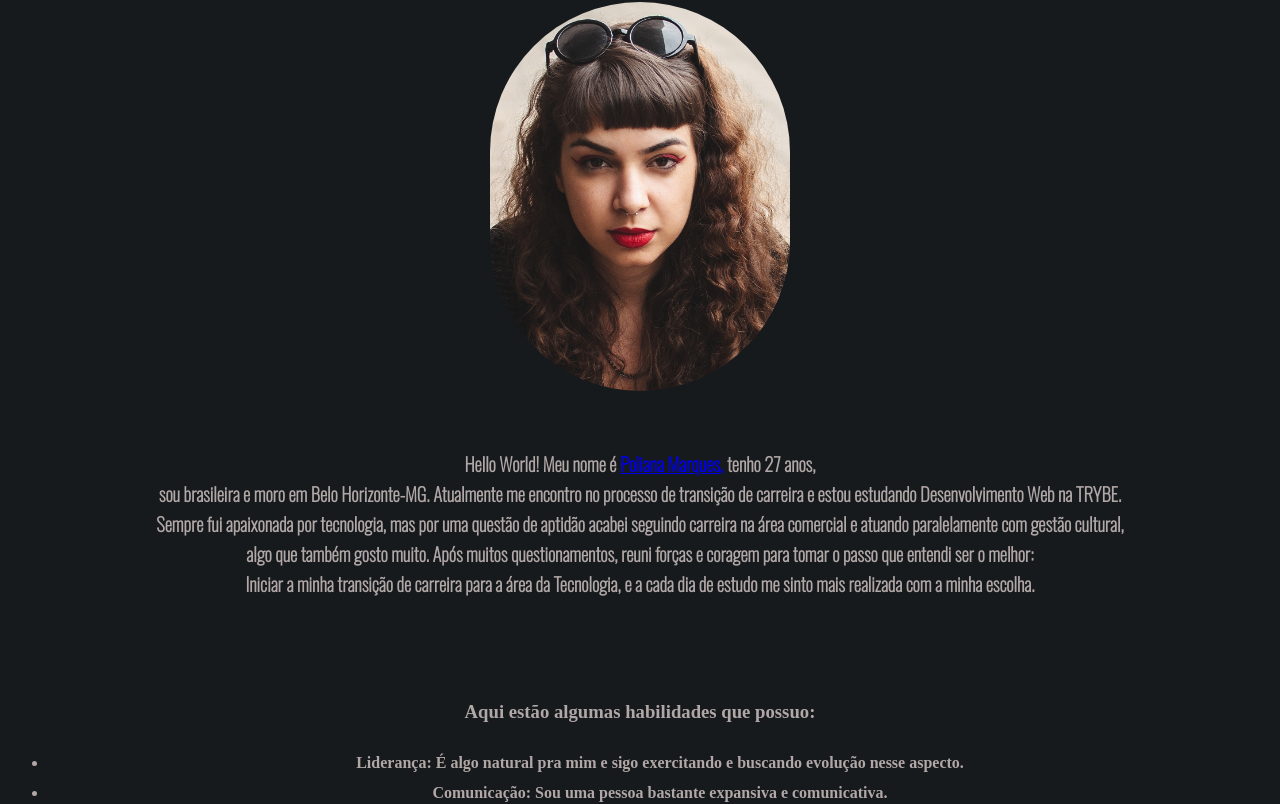
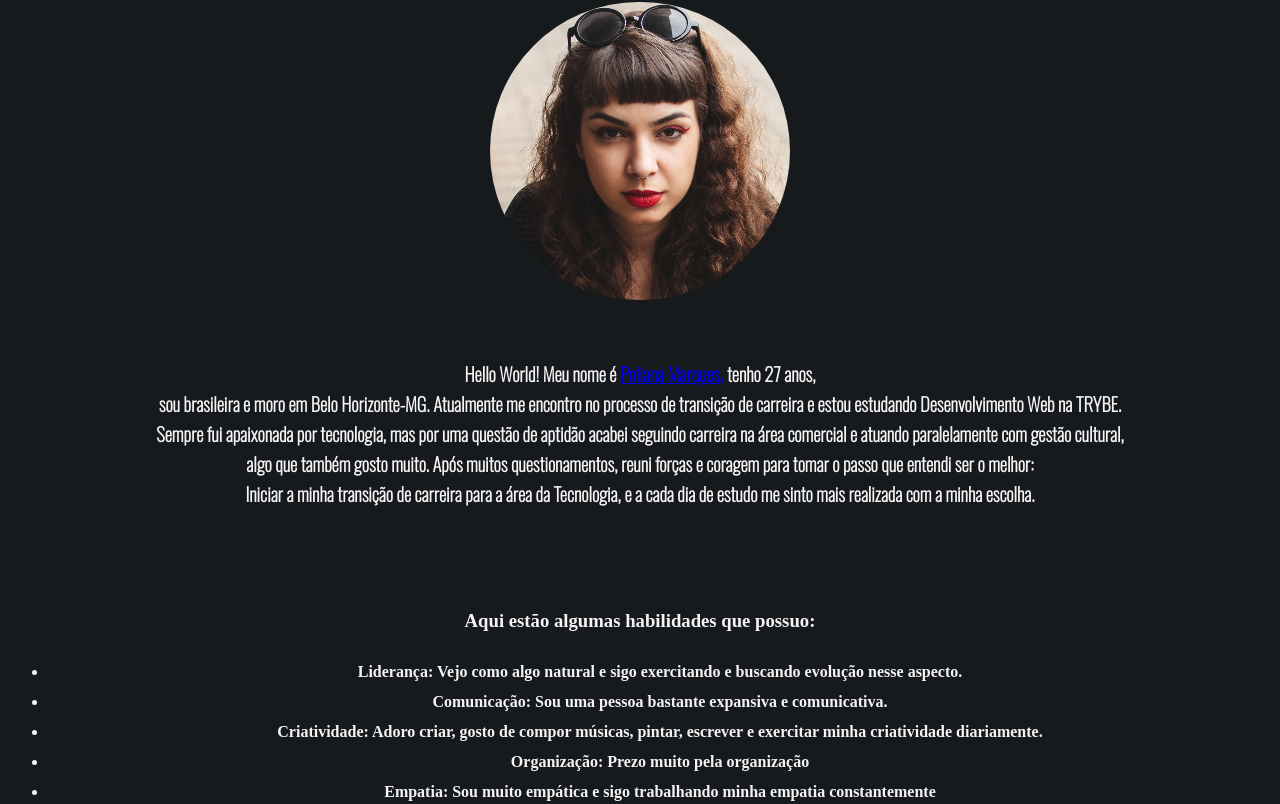
Before and after one commit to polianamarques/polianamarques.github.io, a plain HTML site: page index.html in a window 1280 px wide. Shown: the part 71-875 px from the top of the page. Drawn offline with nearby package versions, Linux system fonts and the light colour scheme.

Commit message:
troca de foto

```diff
--- a/index.html
+++ b/index.html
@@ -4,20 +4,24 @@
     <meta charset="UTF-8">
     <meta http-equiv="X-UA-Compatible" content="IE=edge">
     <meta name="viewport" content="width=device-width, initial-scale=1.0">
-    <title>Portfolio</title> <link rel="preconnect" href="https://fonts.googleapis.com">
+    <title>Portfolio</title>
+
+    <link rel="preconnect" href="https://fonts.googleapis.com">
     <link rel="preconnect" href="https://fonts.gstatic.com" crossorigin>
-    <link href="https://fonts.googleapis.com/css2?family=Oswald:wght@200&display=swap" rel="stylesheet">
+    <link href="https://fonts.googleapis.com/css2?family=Kanit:ital@1&family=Oswald:wght@200&display=swap" rel="stylesheet">
+
 </head>
 <style>
  body { background-color: #161a1d;
    line-height: 30px;
- color:#b1a7a6 ;
+ color:#f5f3f4;
   text-align: center;
 
  }
 
 .picture {
-  border-radius:300px;
+  border-radius:300em;
+
 
 }
  .nome {
@@ -25,12 +29,13 @@
    }
 
 
+
 </style>
 
 <body>
     <p><h1 class="nome" >Poliana Cristina Marques da S. Ribeiro</h1>
 
-    </p> <img id="imagem" src="polianam.jpg" class="picture" width="300px"  alt="Foto de Poliana Marques.
+    </p> <img id="imagem" src="poli.jpg" class="picture" width="300px"  alt="Foto de Poliana Marques.
     Na foto Poliana esta usando delineado e batom vermelho e olha diretamente para a camera">
     <br> <br>
     <h3 class="nome"   id="apresentacao"> Hello World! Meu nome é <a href="#imagem"> Poliana Marques,</a>
@@ -47,7 +52,7 @@
 
     <h3 id="habilidades" >Aqui estão algumas habilidades que possuo:</h3>
     <h4>
-    <ul><li> <strong>Liderança:</strong> É algo natural pra mim e sigo exercitando e buscando evolução nesse aspecto.</li>
+    <ul><li> <strong>Liderança:</strong> Vejo como algo natural e sigo exercitando e buscando evolução nesse aspecto.</li>
       <li> <strong>Comunicação:</strong> Sou uma pessoa bastante expansiva e comunicativa. </li>
         <li> <strong>Criatividade:</strong> Adoro criar, gosto de compor músicas, pintar, escrever e exercitar minha criatividade diariamente.</li>
         <li> <strong>Organização:</strong> Prezo muito pela organização</li>
@@ -62,7 +67,7 @@
             <li> <a href="#apresentacao">Apresentação</a>  </li>
             <li><a href="#habillidades">Habilidades</a> </li>
             <li> <a href="#blog">Blog Favorito</a> </li>
-        </Ol>
+        </O>
 
 
 </body>
```
Also changed, not shown: poli.jpg (added), poliana.jpg (deleted).
